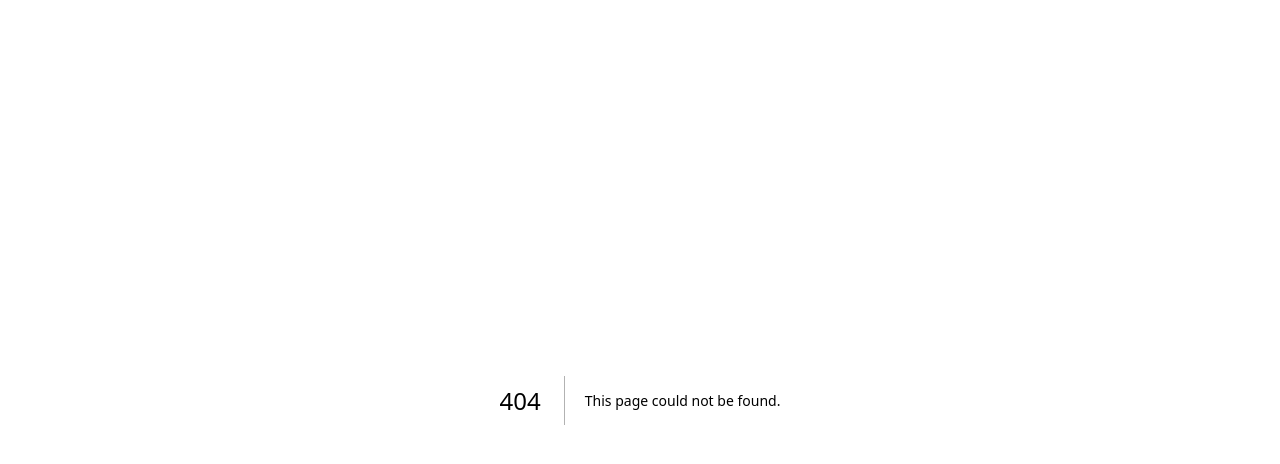
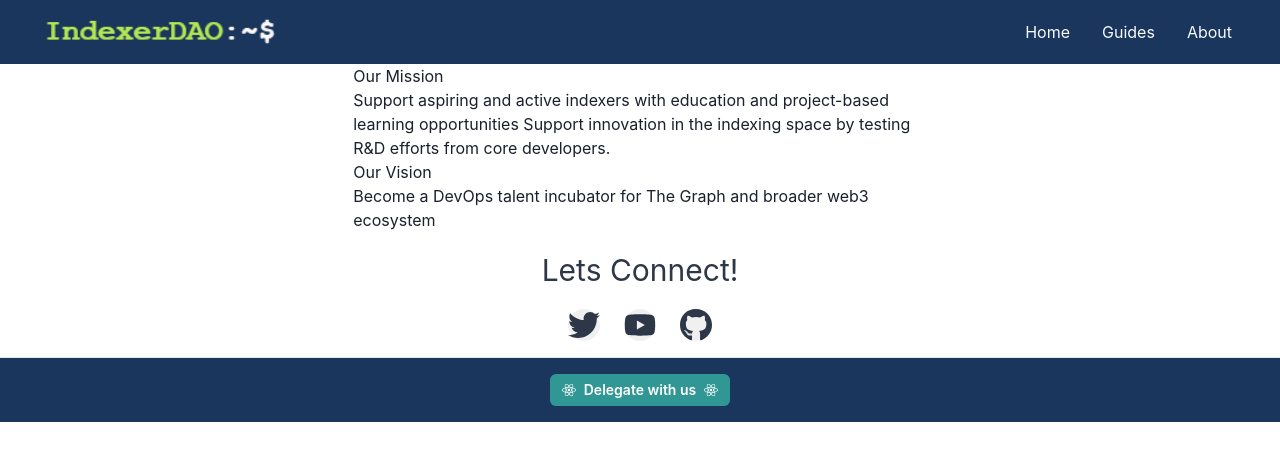
Before and after one commit to IndexerDAO/webApp, a Next.js app in the folder indexerdao/: page /about in a window 1280 px wide. Before the commit this address had no page. Shown: the top 464 px of the page. Built offline with nearby package versions, Linux system fonts and the light colour scheme.

Commit message:
Updated Channon's profile image, Added links to about page

```diff
--- /dev/null
+++ b/indexerdao/pages/about.tsx
@@ -0,0 +1,27 @@
+import { Container, Text } from "@chakra-ui/react";
+import Footer from "./components/Footer";
+import Header from "./components/Header";
+
+export default function about() {
+    return (
+        <>
+            <Header />
+
+            <Container w={"100%"}>
+                <Text>Our Mission</Text>
+                <Text>
+                    Support aspiring and active indexers with education and
+                    project-based learning opportunities Support innovation in
+                    the indexing space by testing R&D efforts from core
+                    developers.
+                </Text>
+                <Text>Our Vision</Text>
+                <Text>
+                    Become a DevOps talent incubator for The Graph and broader
+                    web3 ecosystem
+                </Text>
+            </Container>
+            <Footer />
+        </>
+    );
+}
--- a/indexerdao/pages/components/Footer.tsx
+++ b/indexerdao/pages/components/Footer.tsx
@@ -109,11 +109,14 @@
                     align={{ base: "center", md: "center" }}
                 >
                     <Button
+                            as={Link}
                             variant={"solid"}
                             colorScheme={"teal"}
                             size={"sm"}
                             leftIcon={<FaReact/>}
                             rightIcon={<FaReact/>}
+                            href={"https://thegraph.com/explorer/profile/0x223260f3ca014adc40c98d50d5c4178657d53e26"}
+                            isExternal
                         >
                             Delegate with us
                         </Button>
--- a/indexerdao/pages/components/Header.tsx
+++ b/indexerdao/pages/components/Header.tsx
@@ -19,9 +19,18 @@
 } from "@chakra-ui/react";
 import { HamburgerIcon, CloseIcon, AddIcon } from "@chakra-ui/icons";
 
-const Links = ["Home", "Guides", "Team"];
+const Links: NavLink_i[] = [
+    { disp: "Home", linkto: "/" },
+    { disp: "Guides", linkto: "#" },
+    { disp: "About", linkto: "/about" },
+];
 
-const NavLink = ({ children }: { children: ReactNode }) => (
+interface NavLink_i {
+    disp: string;
+    linkto: string;
+}
+
+const NavLink = ({ disp, linkto }: NavLink_i) => (
     <Link
         px={2}
         py={1}
@@ -29,11 +38,12 @@
         color={"gray.50"}
         _hover={{
             textDecoration: "none",
+            color: "black",
             bg: useColorModeValue("gray.200", "gray.700"),
         }}
-        href={"#"}
+        href={linkto}
     >
-        {children}
+        {disp}
     </Link>
 );
 
@@ -56,7 +66,7 @@
                         onClick={isOpen ? onClose : onOpen}
                     />
                     <HStack spacing={8} alignItems={"center"}>
-                    <Image
+                        <Image
                             alt={"Logo"}
                             fit={"cover"}
                             align={"center"}
@@ -74,7 +84,10 @@
                             display={{ base: "none", md: "flex" }}
                         >
                             {Links.map((link) => (
-                                <NavLink key={link}>{link}</NavLink>
+                                <NavLink key={link.disp}
+                                        disp = {link.disp}
+                                        linkto = {link.linkto}
+                                />
                             ))}
                         </HStack>
                         {/* <Button
@@ -114,7 +127,10 @@
                     <Box pb={4} display={{ md: "none" }}>
                         <Stack as={"nav"} spacing={4}>
                             {Links.map((link) => (
-                                <NavLink key={link}>{link}</NavLink>
+                                <NavLink key={link.disp}
+                                    disp = {link.disp}
+                                    linkto = {link.linkto}
+                                />
                             ))}
                         </Stack>
                     </Box>
```
Also changed, not shown: indexerdao/public/assets/teamprofile/channon.png.
